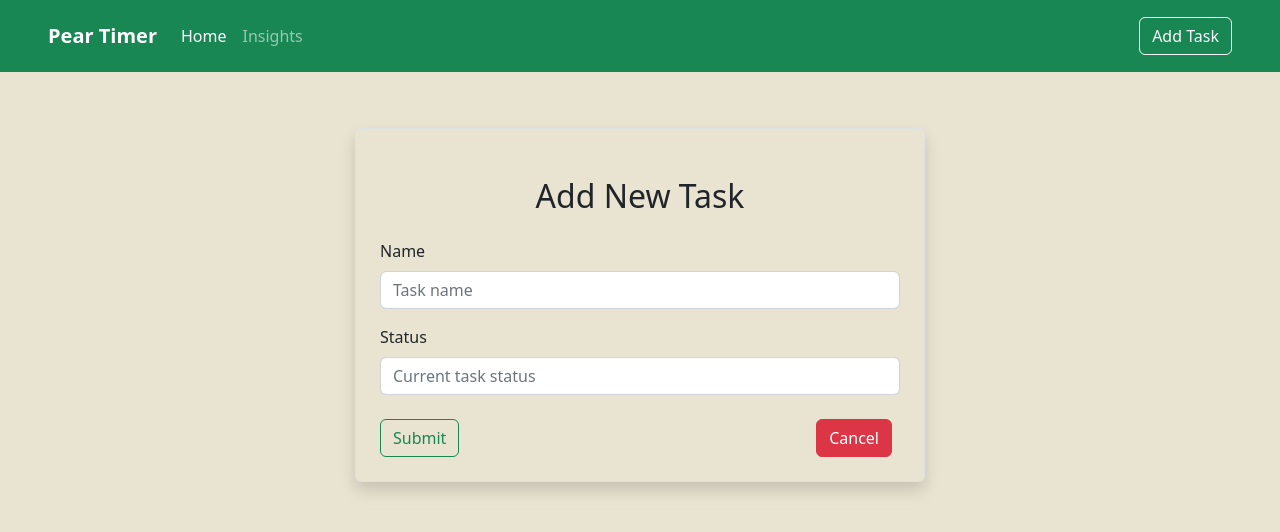
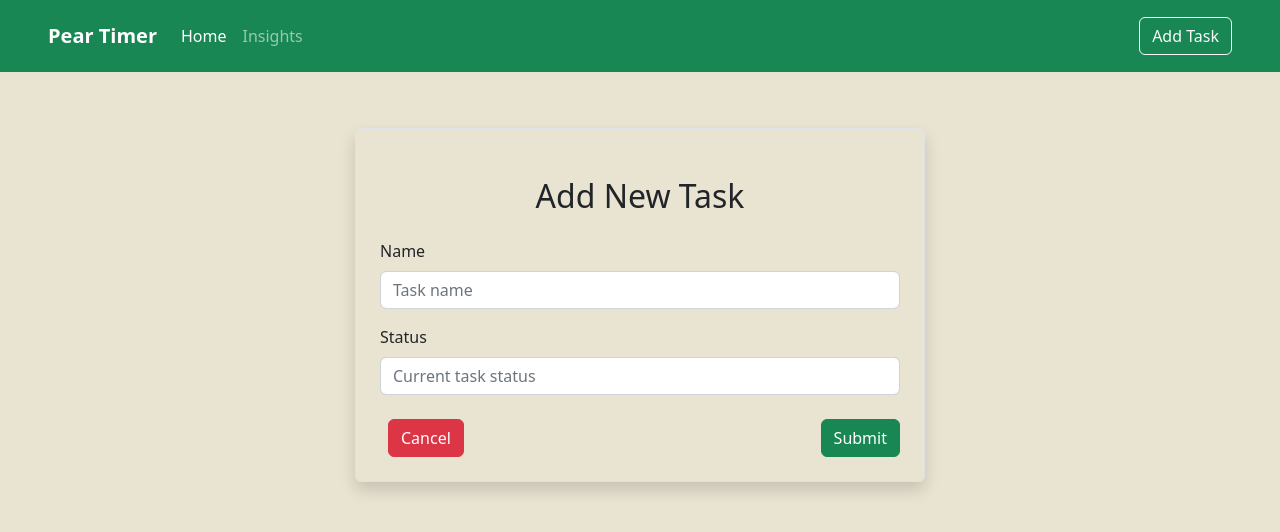
Before and after one commit to ad-800/ToDo-App-React, a React (Create React App) app: page /add in a window 1280 px wide. Shown: the top 532 px of the page. Built offline with nearby package versions, Linux system fonts and the light colour scheme.

Commit message:
added icons instead of text

```diff
--- a/package.json
+++ b/package.json
@@ -3,6 +3,9 @@
   "version": "0.1.0",
   "private": true,
   "dependencies": {
+    "@fortawesome/fontawesome-svg-core": "^6.2.1",
+    "@fortawesome/free-solid-svg-icons": "^6.2.1",
+    "@fortawesome/react-fontawesome": "^0.2.0",
     "@testing-library/jest-dom": "^5.16.5",
     "@testing-library/react": "^13.4.0",
     "@testing-library/user-event": "^13.5.0",
--- a/src/App.css
+++ b/src/App.css
@@ -25,3 +25,12 @@
 .notasks {
   font-weight: bolder;
 }
+
+.trashbutton {
+  color: #E9E3D1;
+  font-size: 17px;
+}
+
+.penbutton {
+  font-size: 17px;
+}
--- a/src/pages/Home.js
+++ b/src/pages/Home.js
@@ -1,6 +1,10 @@
 import React, { useEffect, useState } from 'react';
 import { Link, useParams } from 'react-router-dom';
 import axios from 'axios';
+
+import { FontAwesomeIcon } from '@fortawesome/react-fontawesome';
+import { faTrashCan } from '@fortawesome/free-solid-svg-icons';
+import { faPen } from '@fortawesome/free-solid-svg-icons';
 
 import StopWatch from '../components/StopWatch/StopWatch';
 import CheckBox from '../components/CheckBox';
@@ -48,8 +52,12 @@ export default function Home() {
                   <td>{task.name}</td>
                   <td>{task.status}</td>
                   <td>
-                    <Link className="btn btn-outline-success mx-2" to={`/task/${task.id}`}>Edit</Link>
-                    <button className="btn btn-danger mx-2" onClick={() => deleteTask(task.id)}>Remove</button>
+                    <Link className="btn btn-outline-success mx-2" to={`/task/${task.id}`}>
+                    <FontAwesomeIcon className='penbutton' icon={faPen} />
+                    </Link>
+                    <button className="btn btn-danger mx-2" onClick={() => deleteTask(task.id)}>
+                      <FontAwesomeIcon className='trashbutton' icon={faTrashCan} />
+                    </button>
                   </td>
                 </tr>
               ))
--- a/src/tasks/AddTasks.js
+++ b/src/tasks/AddTasks.js
@@ -44,8 +44,8 @@ export default function AddTasks() {
           </div>
 
           <div className="mt-4 d-flex flex-row justify-content-between">
-            <button type='submit' className='btn btn-outline-success'>Submit</button>
             <Link className='btn btn-danger mx-2 align-item-end' to='/'>Cancel</Link>
+            <button type='submit' className='btn btn-success'>Submit</button>
           </div>
           </form>
         </div>
--- a/src/tasks/EditTasks.js
+++ b/src/tasks/EditTasks.js
@@ -54,8 +54,8 @@ export default function EditTasks() {
             <input type={"text"} className='form-control' placeholder='Current task status' name='status' value={status} onChange={(e) => onInputChange(e)} />
           </div>
           <div className="mt-4 d-flex flex-row justify-content-between">
-            <button type='submit' className='btn btn-outline-success'>Submit</button>
             <Link className='btn btn-danger mx-2' to='/'>Cancel</Link>
+            <button type='submit' className='btn btn-success'>Submit</button>
           </div>
           </form>
         </div>
```
Also changed, not shown: src/tasks/ViewTasks.js (deleted), 1 other file (tests, documents, lock files or other folders).
